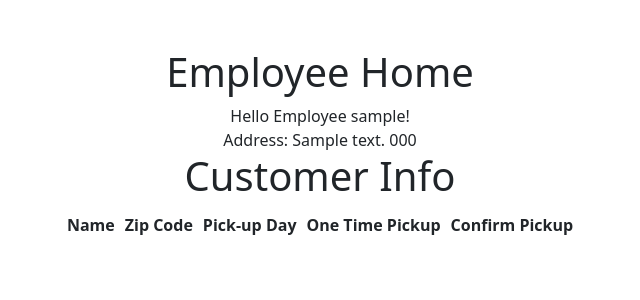
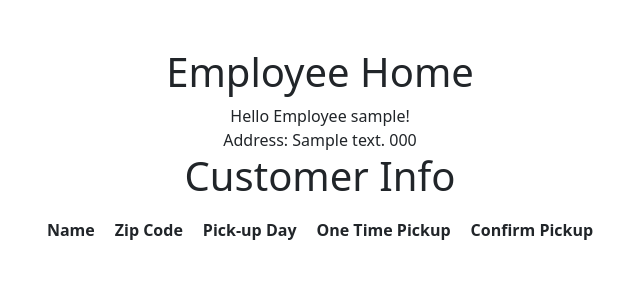
Before and after one commit to CodyLuckmann/Trash-Collection, a Django app: page /employees/ in a window 1280 px wide. Shown: the part 56-356 px from the top of the page, without its empty margins (320-960 px from the left). Run offline with Django 3.2, Linux system fonts and the light colour scheme; a user stored in the database is signed in; tables that the repository leaves empty hold one stand-in row (values such as "Sample post"); lists and menus that the app fills with data are empty.

Commit message:
added table styling to the base page to inherit to the rest
moved the table header styling to the base page so that it is inherited to the rest of the html pages

```diff
--- a/trash_collector/employees/templates/employees/index.html
+++ b/trash_collector/employees/templates/employees/index.html
@@ -3,11 +3,7 @@
 {% block title %}{% block header %} Employee Home {% endblock %}{% endblock %}
 
 {% block content %}
-<style>
-  th {
-    padding: 5px;
-  }
-</style>
+
   {% if user.is_authenticated %}
     Hello Employee {{ user.username }}!<br />
     Address: {{ logged_in_employee.address }} {{logged_in_employee.zip_code }}<br />
--- a/trash_collector/templates/base.html
+++ b/trash_collector/templates/base.html
@@ -31,3 +31,8 @@
     </main>
   </body>
 </html>
+<style>
+  th {
+    padding: 10px;
+  }
+</style>
```
